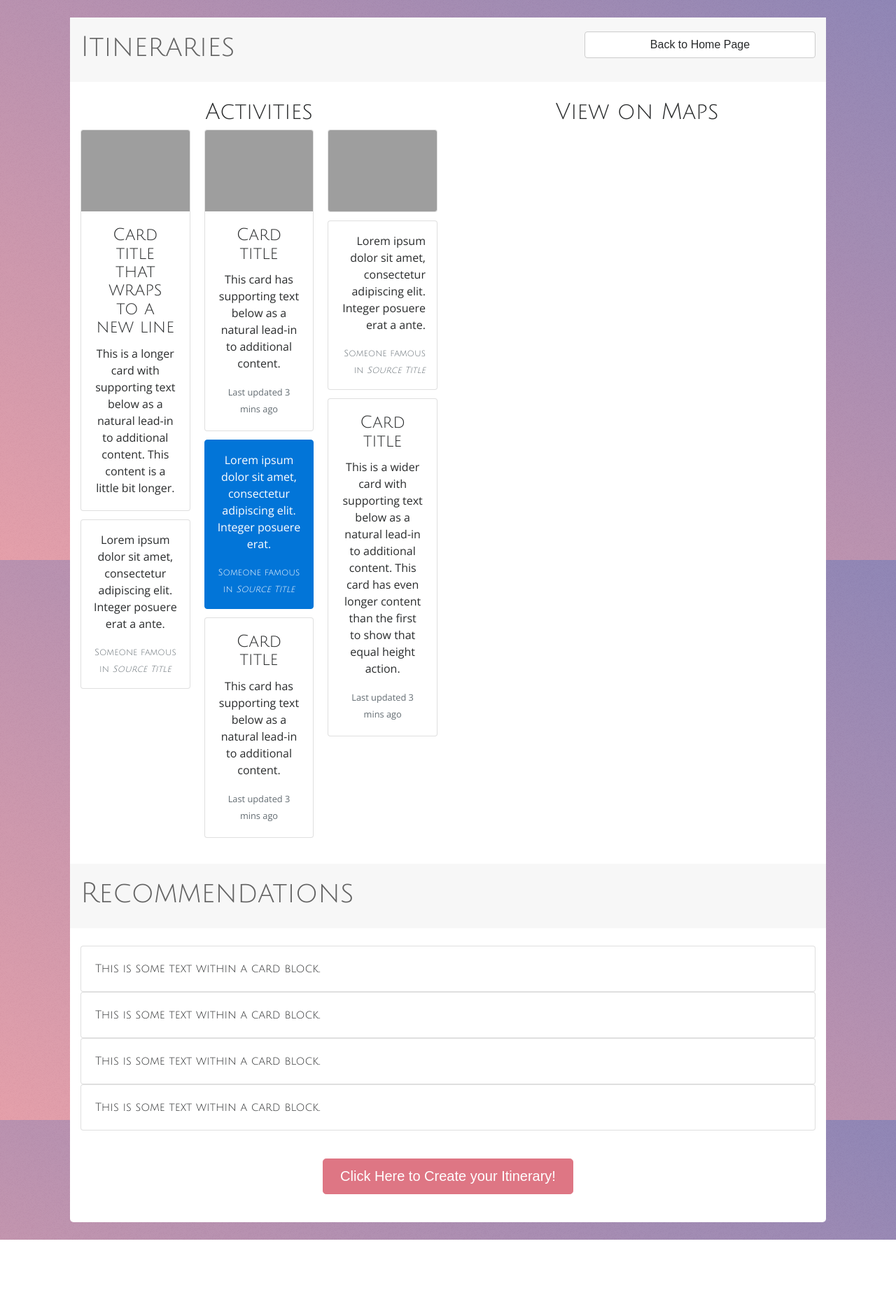
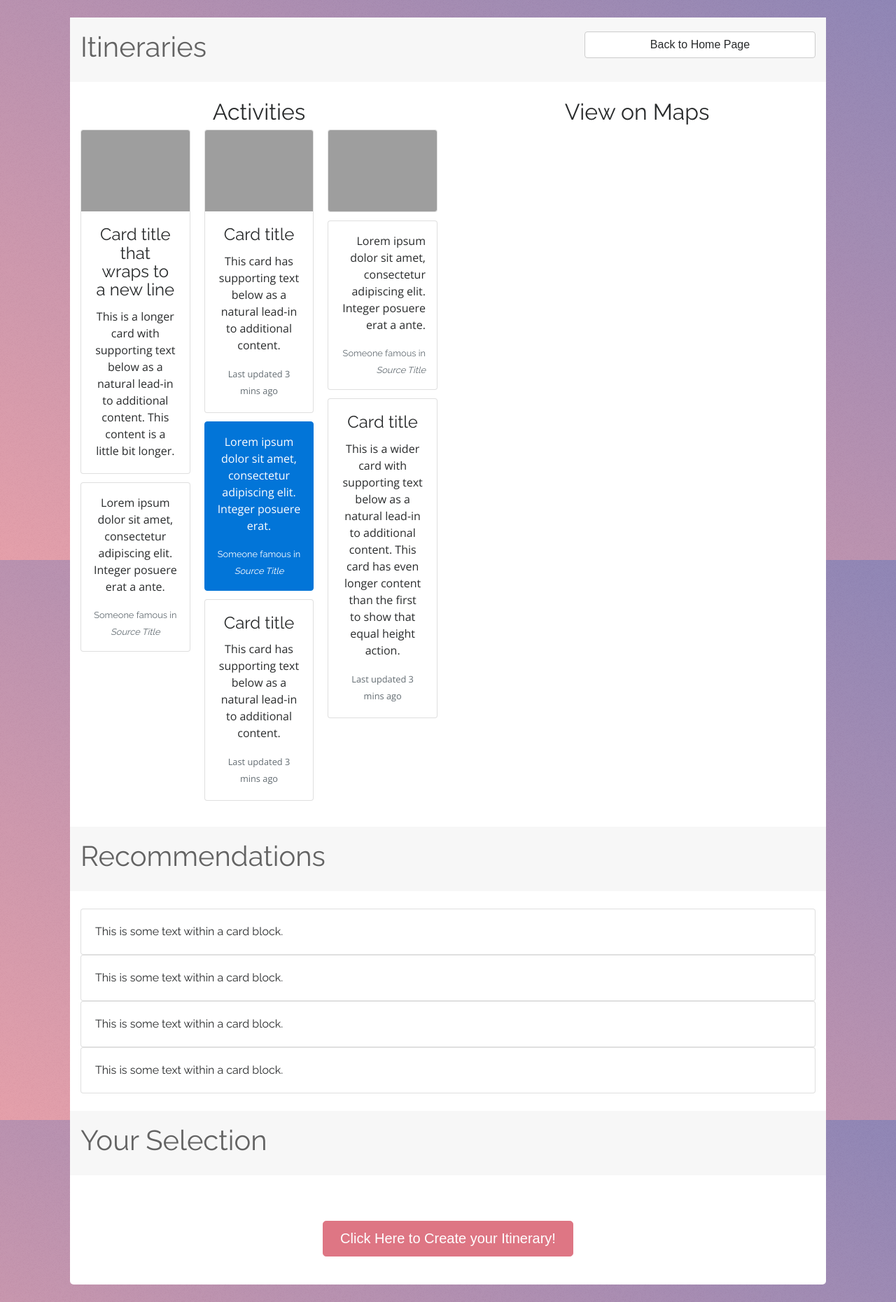
Before and after one commit to ttthao/NGHacks, a Django app: page /results in a window 1280 px wide. Shown: the whole page at 70% size. Before the commit the page ends 1771 px from the top, so only its background shows below. Run offline with Django 3.2, Linux system fonts and the light colour scheme; some libraries are stand-ins or nearby versions; grey boxes are pictures that could not be loaded.

Commit message:
Added fonts and user selection in results

```diff
--- a/project/voodoo_plans/static/css/main.css
+++ b/project/voodoo_plans/static/css/main.css
@@ -15,7 +15,7 @@ html, body {
 }
 
 body {
-    font-family: 'Julius Sans One', Arial, sans-serif;
+    font-family: 'Raleway', Arial, sans-serif;
 }
 
 p {
--- a/project/voodoo_plans/template/home.html
+++ b/project/voodoo_plans/template/home.html
@@ -14,7 +14,7 @@
 	<link href="../static/css/home.css" rel="stylesheet">
 
 	<!-- FONTS -->
-	<link href="https://fonts.googleapis.com/css?family=Julius+Sans+One|Open+Sans" rel="stylesheet">
+	<link href="https://fonts.googleapis.com/css?family=Open+Sans|Raleway" rel="stylesheet">
 </head>
 <body class="gradient-bg">
 	<div class="container spacer"></div>
--- a/project/voodoo_plans/template/itinerary_template.html
+++ b/project/voodoo_plans/template/itinerary_template.html
@@ -89,4 +89,11 @@
     </div>
   </div>
 </div>
+
 {% endblock %}
+
+{% block selection %}
+
+<!-- ENTER USER SELECTED CARDS HERE -->
+
+{% endblock %}
--- a/project/voodoo_plans/template/results.html
+++ b/project/voodoo_plans/template/results.html
@@ -17,7 +17,7 @@
 	<link href="../static/css/results.css" rel="stylesheet">
 
 	<!-- FONTS -->
-	<link href="https://fonts.googleapis.com/css?family=Julius+Sans+One|Open+Sans" rel="stylesheet">
+	<link href="https://fonts.googleapis.com/css?family=Open+Sans|Raleway" rel="stylesheet">
 </head>
 
 <body class="gradient-bg">
@@ -56,7 +56,14 @@
 		{% endblock %}
 		<div class="container spacer"></div>
 		<div class="row">
+			<div class="col-sm-12 header">
+				<h1>Your Selection</h1>
+			</div>
+			<div class="container spacer"></div>
 			<div class="col-sm-12 text-center">
+				{% block selection %}
+				{% endblock %}
+				<div class="container spacer"></div>
 				<button type="button" class="btn btn-lg btn-primary btn-color btn-submit"><a href="/" style="color: white;">Click Here to Create your Itinerary!</a></button>
 			</div>
 		</div>
--- a/project/voodoo_plans/template/submit.html
+++ b/project/voodoo_plans/template/submit.html
@@ -14,7 +14,7 @@
 	<link href="../static/css/submit.css" rel="stylesheet">
 
 	<!-- FONTS -->
-	<link href="https://fonts.googleapis.com/css?family=Julius+Sans+One|Open+Sans" rel="stylesheet">
+	<link href="https://fonts.googleapis.com/css?family=Open+Sans|Raleway" rel="stylesheet">
 </head>
 <body class="gradient-bg">
 	<div class="container spacer"></div>
```
